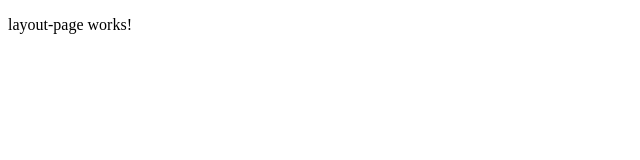
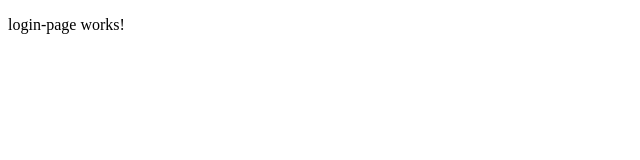
Before and after one commit to abrilBjarano/MedSync, an Angular app: page /auth/login in a window 1280 px wide. Shown: the top 160 px of the page, without its empty margins (0-640 px from the left). Built offline with nearby package versions, Linux system fonts and the light colour scheme.

Commit message:
Added router-outlet from Auth layout-page

```diff
--- a/src/app/auth/pages/layout-page/layout-page.component.html
+++ b/src/app/auth/pages/layout-page/layout-page.component.html
@@ -1 +1 @@
-<p>layout-page works!</p>
+<router-outlet></router-outlet>
```
